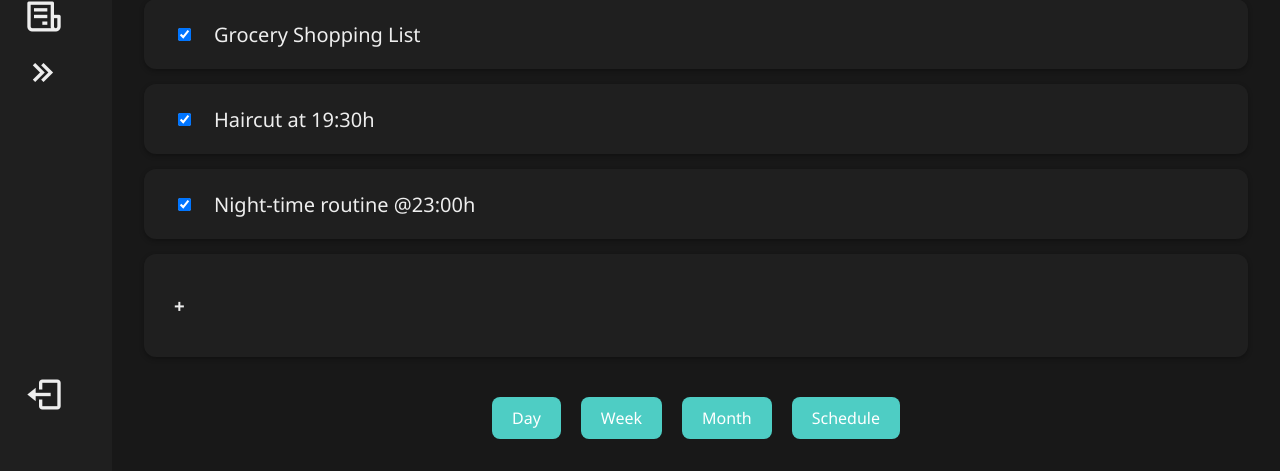
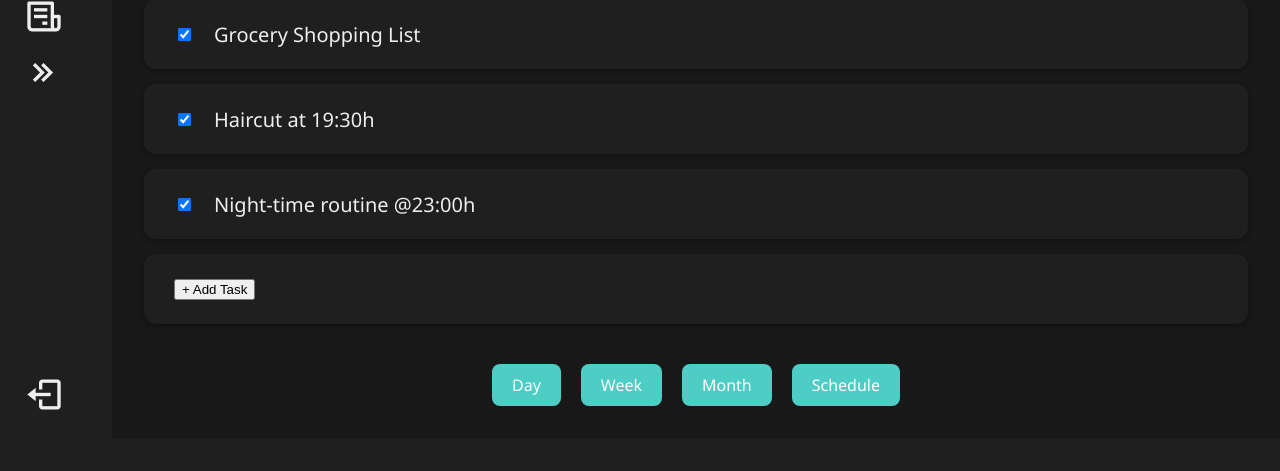
Before and after one commit to Dhananjay625/LifeFlow, a Django app: page /TaskManager/ in a window 1280 px wide. Shown: the part 391-862 px from the top of the page. After the commit the page ends 801 px from the top, so only its background shows below. Run offline with Django 4.2, Linux system fonts and the light colour scheme.

Commit message:
added task manager backend in database

```diff
--- a/LifeFlow/LifeFlow/urls.py
+++ b/LifeFlow/LifeFlow/urls.py
@@ -27,5 +27,8 @@ urlpatterns = [
     path('register/', views.register, name='register'),
     path('login/', views.login_view, name='login'),
     path('DocumentStorage/', views.DocumentStorage, name='DocumentStorage'),
-
+    path('create/', views.create_task, name='create_task'),
+    path('list/', views.task_list, name='task_list'),
+    path('complete/<int:task_id>/', views.complete_task, name='complete_task'),
+    path('archive/<int:task_id>/', views.archive_task, name='archive_task'),
 ]
--- a/LifeFlow/main/templates/TaskManager.html
+++ b/LifeFlow/main/templates/TaskManager.html
@@ -67,8 +67,8 @@
                 </div>
 
                 <div class="task-item">
-                <h3>+</h3>
-                  </div>
+                    <button id="add-task-btn">+ Add Task</button>
+                </div>
             </section>
 
             <footer class="view-controls">
--- /dev/null
+++ b/LifeFlow/main/templates/create_task.html
@@ -0,0 +1,6 @@
+<h2>Create a Task</h2>
+<form method="POST">
+    {% csrf_token %}
+    {{ form.as_p }}
+    <button type="submit">Create Task</button>
+</form>
--- a/LifeFlow/main/views.py
+++ b/LifeFlow/main/views.py
@@ -1,6 +1,9 @@
 from django.shortcuts import render, redirect
 from django.contrib.auth.hashers import make_password, check_password
 from django.contrib.auth.models import User
+from .models import Task
+from .forms import TaskForm
+from django.contrib.auth.decorators import login_required
 
 def login_view(request):
     if request.method == 'POST':
@@ -52,6 +55,38 @@ def register(request):
 
     return render(request, 'register.html')
 
+@login_required
+def create_task(request):
+    if request.method == 'POST':
+        form = TaskForm(request.POST)
+        if form.is_valid():
+            task = form.save(commit=False)
+            task.user = request.user
+            task.save()
+            return redirect('task_list')
+    else:
+        form = TaskForm()
+    return render(request, 'create_task.html', {'form': form})
+
+@login_required
+def task_list(request):
+    tasks = Task.objects.filter(user=request.user).order_by('-created_at')
+    return render(request, 'task_list.html', {'tasks': tasks})
+
+@login_required
+def complete_task(request, task_id):
+    task = Task.objects.get(id=task_id, user=request.user)
+    task.status = 'completed'
+    task.save()
+    return redirect('task_list')
+
+@login_required
+def archive_task(request, task_id):
+    task = Task.objects.get(id=task_id, user=request.user)
+    task.status = 'archived'
+    task.save()
+    return redirect('task_list')
+
 
 def calender(request):
     return render(request, 'calender.html')
```
Also changed, not shown: LifeFlow/main/forms.py (added, +7 -0 lines), LifeFlow/main/models.py (added, +37 -0 lines), LifeFlow/main/templates/task_list.html (added, +27 -0 lines), LifeFlow/db.sqlite3, LifeFlow/main/migrations/0005_task_delete_user.py (added).
